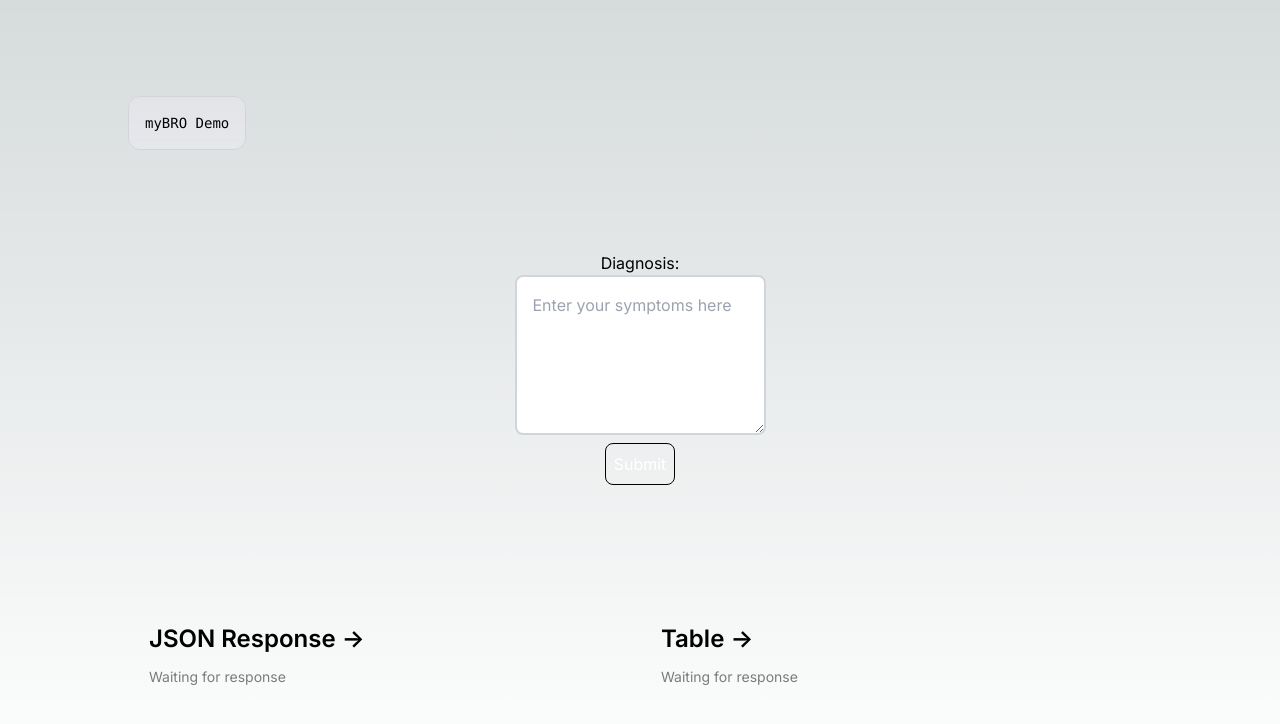
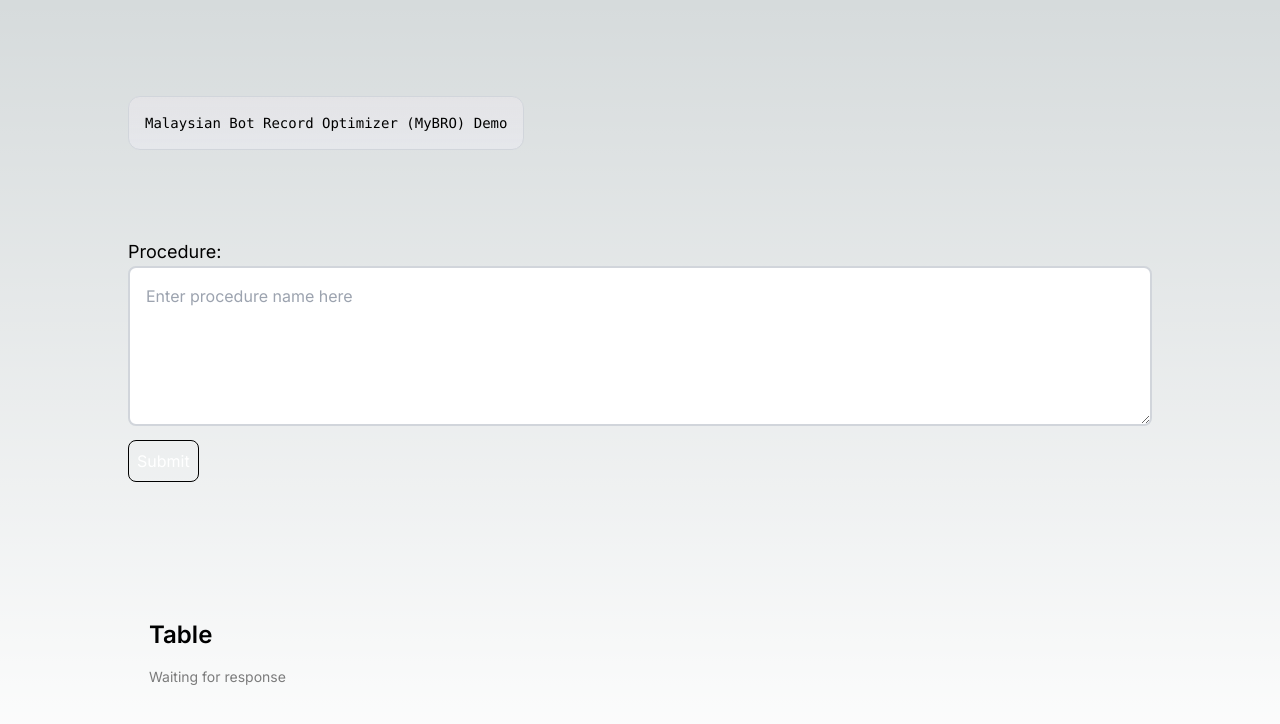
Before and after one commit to c4lyp5o/mybro-demo, a Next.js app: page / in a window 1280 px wide. Shown: the top 724 px of the page. Built offline with nearby package versions, Linux system fonts and the light colour scheme.

Commit message:
- remove json response - amend table to expand

```diff
--- a/app/layout.js
+++ b/app/layout.js
@@ -4,8 +4,8 @@ import "./globals.css";
 const inter = Inter({ subsets: ["latin"] });
 
 export const metadata = {
-  title: "Create Next App",
-  description: "Generated by create next app",
+  title: "MyBRO | Demo",
+  description: "Malaysian Bot Record Optimizer (MyBRO) by Pusat Informatik Kesihatan & National Institute of Health Malaysia",
 };
 
 export default function RootLayout({ children }) {
--- a/app/page.js
+++ b/app/page.js
@@ -1,3 +1,5 @@
+// page.js
+
 'use client';
 import { useState } from 'react';
 import axios from 'axios';
@@ -10,23 +12,21 @@ export default function Home() {
   const handleSubmit = async () => {
     console.log(text);
 
-    if (text === '') {
-      return alert('Please enter a valid json structure');
+    if (text.trim() === '') {
+      return alert('Please enter a valid procedure name');
     }
 
-    let jsonised;
-    try {
-      jsonised = JSON.parse(text);
-    } catch (err) {
-      return alert('Not a valid json structure');
-    }
+    const dataToSend = {
+      text: text,
+      top_n: 5 // or any other number you wish to specify
+    };
 
     setSnomedResponse(null);
 
     try {
       setFetching(true);
 
-      const res = await axios.post(process.env.NEXT_PUBLIC_API_URL, jsonised, {
+      const res = await axios.post(process.env.NEXT_PUBLIC_API_URL, dataToSend, {
         headers: {
           Accept: 'application/json',
           'Content-Type': 'application/json',
@@ -47,16 +47,17 @@ export default function Home() {
     <main className='flex min-h-screen flex-col items-center justify-between p-24'>
       <div className='z-10 max-w-5xl w-full items-center justify-between font-mono text-sm lg:flex'>
         <p className='fixed left-0 top-0 flex w-full justify-center border-b border-gray-300 bg-gradient-to-b from-zinc-200 pb-6 pt-8 backdrop-blur-2xl dark:border-neutral-800 dark:bg-zinc-800/30 dark:from-inherit lg:static lg:w-auto  lg:rounded-xl lg:border lg:bg-gray-200 lg:p-4 lg:dark:bg-zinc-800/30'>
-          myBRO Demo
+          Malaysian Bot Record Optimizer (MyBRO) Demo
         </p>
       </div>
 
-      <div className='flex flex-col items-center'>
-        Diagnosis:{' '}
+      <div className='w-full max-w-5xl mb-8'>
+        <label htmlFor="procedureInput" className="mb-2 text-lg">Procedure:</label>
         <textarea
+          id="procedureInput"
           className='w-full h-40 p-4 border-2 text-black border-gray-300 rounded-lg dark:border-neutral-800'
           value={text}
-          placeholder='Enter your symptoms here'
+          placeholder='Enter procedure name here'
           onChange={(e) => setText(e.target.value)}
         ></textarea>
         <button
@@ -69,40 +70,23 @@ export default function Home() {
         </button>
       </div>
 
-      <div className='mt-5 mb-32 grid text-center lg:max-w-5xl lg:w-full lg:mb-0 lg:grid-cols-2 lg:text-left'>
-        <div className='group rounded-lg border border-transparent px-5 py-4 transition-colors hover:border-gray-300 hover:bg-gray-100 hover:dark:border-neutral-700 hover:dark:bg-neutral-800/30'>
-          <h2 className={`mb-3 text-2xl font-semibold`}>
-            JSON Response{' '}
-            <span className='inline-block transition-transform group-hover:translate-x-1 motion-reduce:transform-none'>
-              -&gt;
-            </span>
-          </h2>
-          <p className={`m-0 text-sm opacity-50`}>
-            {snomedResponse
-              ? JSON.stringify(snomedResponse, null, 2)
-              : 'Waiting for response'}
-          </p>
-        </div>
-
-        <div className='group rounded-lg border border-transparent px-5 py-4 transition-colors hover:border-gray-300 hover:bg-gray-100 hover:dark:border-neutral-700 hover:dark:bg-neutral-800 hover:dark:bg-opacity-30'>
-          <h2 className={`mb-3 text-2xl font-semibold`}>
+      <div className='w-full max-w-5xl'>
+        <div className='rounded-lg border border-transparent px-5 py-4 transition-colors'>
+          <h2 className={`text-2xl font-semibold mb-4`}>
             Table{' '}
-            <span className='inline-block transition-transform group-hover:translate-x-1 motion-reduce:transform-none'>
-              -&gt;
-            </span>
           </h2>
           <div className='overflow-x-auto'>
             {snomedResponse ? (
-              <table className='min-w-full divide-y divide-gray-200 shadow-sm'>
+              <table className='w-full table-fixed divide-y divide-gray-200 shadow-sm'>
                 <thead className='bg-gray-50'>
                   <tr>
-                    <th className='px-6 py-3 text-left text-xs font-medium text-gray-500 uppercase tracking-wider'>
+                    <th className='px-3 py-2 text-left text-xs font-medium text-gray-500 uppercase tracking-wider'>
                       Code
                     </th>
-                    <th className='px-6 py-3 text-left text-xs font-medium text-gray-500 uppercase tracking-wider'>
+                    <th className='px-3 py-2 text-left text-xs font-medium text-gray-500 uppercase tracking-wider'>
                       Description
                     </th>
-                    <th className='px-6 py-3 text-left text-xs font-medium text-gray-500 uppercase tracking-wider'>
+                    <th className='px-3 py-2 text-left text-xs font-medium text-gray-500 uppercase tracking-wider'>
                       Score
                     </th>
                   </tr>
@@ -110,13 +94,13 @@ export default function Home() {
                 <tbody className='bg-white divide-y divide-gray-200'>
                   {snomedResponse[0].predictions.map((item, index) => (
                     <tr key={index}>
-                      <td className='px-6 py-4 whitespace-nowrap text-sm text-gray-500 cursor-pointer hover:text-blue-600 hover:underline'>
+                      <td className='px-3 py-2 whitespace-nowrap text-sm text-gray-500'>
                         {item.code}
                       </td>
-                      <td className='px-6 py-4 whitespace-nowrap text-sm text-gray-500'>
+                      <td className='px-3 py-2 text-sm text-gray-500'>
                         {item.description}
                       </td>
-                      <td className='px-6 py-4 whitespace-nowrap text-sm text-gray-500'>
+                      <td className='px-3 py-2 whitespace-nowrap text-sm text-gray-500'>
                         {item.score}
                       </td>
                     </tr>
```
Also changed, not shown: 2 other files (tests, documents, lock files or other folders).
